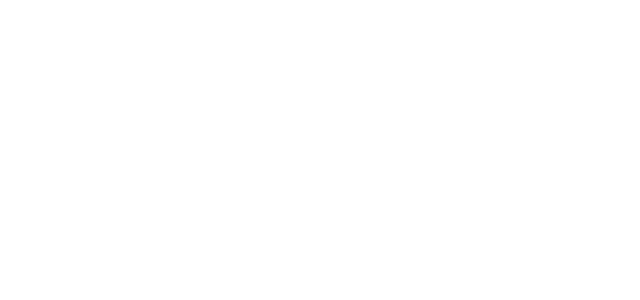
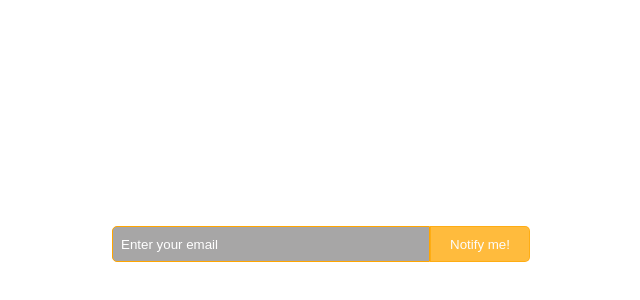
Before and after one commit to Imejuart1/iPay, a React (Create React App) app: page / in a window 1280 px wide. Shown: the part 254-554 px from the top of the page, without its empty margins (400-1040 px from the left). Built offline with nearby package versions, Linux system fonts and the light colour scheme.

Commit message:
form added

```diff
--- a/src/App.css
+++ b/src/App.css
@@ -1,38 +1,3 @@
 .App {
-  text-align: center;
+  width: 100%;
 }
-
-.App-logo {
-  height: 40vmin;
-  pointer-events: none;
-}
-
-@media (prefers-reduced-motion: no-preference) {
-  .App-logo {
-    animation: App-logo-spin infinite 20s linear;
-  }
-}
-
-.App-header {
-  background-color: #282c34;
-  min-height: 100vh;
-  display: flex;
-  flex-direction: column;
-  align-items: center;
-  justify-content: center;
-  font-size: calc(10px + 2vmin);
-  color: white;
-}
-
-.App-link {
-  color: #61dafb;
-}
-
-@keyframes App-logo-spin {
-  from {
-    transform: rotate(0deg);
-  }
-  to {
-    transform: rotate(360deg);
-  }
-}
--- a/src/App.js
+++ b/src/App.js
@@ -1,9 +1,11 @@
 import './App.css';
+import LandingPage from './Pages/LandingPage';
 
 function App() {
   return (
     <div className="App">
 
+    <LandingPage/>
     </div>
   );
 }
--- a/src/Pages/LandingPage.jsx
+++ b/src/Pages/LandingPage.jsx
@@ -1,8 +1,9 @@
 import React from 'react'
+import Form from '../components/form/form'
 
 const LandingPage = () => {
   return (
-    <div>LandingPage</div>
+    <div><Form/></div>
   )
 }
 
--- /dev/null
+++ b/src/components/form/Form.css
@@ -0,0 +1,32 @@
+#form{
+    display: flex;
+    position: absolute;
+    top: 60%;
+    left: 40%;
+    font-family:'Times New Roman', Times, serif;
+
+
+}
+
+input[type='email']{
+    width: 300px;
+    padding: 8px 8px;
+    border: 1px solid orange;
+    height: 18px;
+    background-color: rgba(29, 28, 28, 0.39);
+    border-bottom-left-radius: 5px;
+    border-top-left-radius: 5px;
+}
+::placeholder{
+    color: white;
+}
+button{
+    background-color: rgba(255, 166, 0, 0.76);
+    border: 1px solid rgba(255, 166, 0, 0.699);
+    color: rgb(252, 252, 252);
+    width: 100px;
+    height: 36px;
+    padding: 8px 8px;
+    border-bottom-right-radius: 5px;
+    border-top-right-radius: 5px;
+}
--- /dev/null
+++ b/src/components/form/form.js
@@ -0,0 +1,19 @@
+import React from "react";
+import './Form.css'
+
+const form = () => {
+  return (
+    <div>
+      <form action="#" id="form">
+        <div className="email">
+          <input type="email" placeholder="Enter your email" />
+        </div>
+        <div className="button">
+        <button>Notify me!</button>
+        </div>
+      </form>
+    </div>
+  );
+};
+
+export default form;
```
